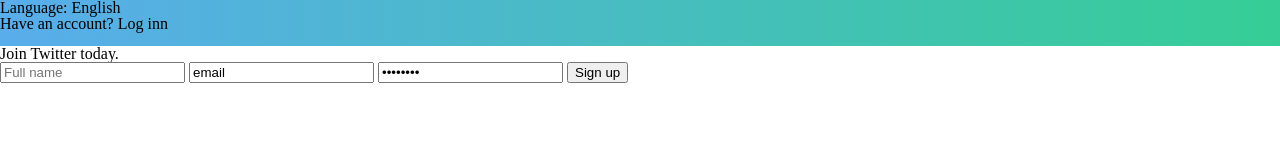
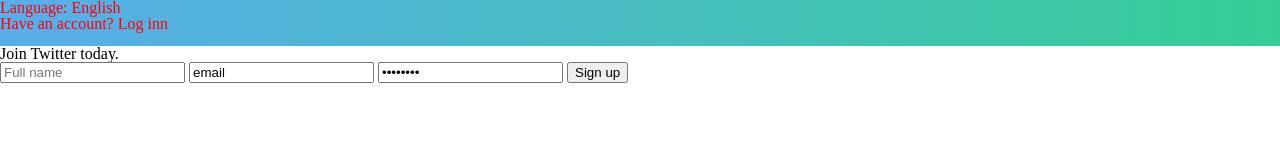
Before and after one commit to stevenzungu/twitter_clone, a website: page public/html/signup.html in a window 1280 px wide. Drawn offline with Linux system fonts and the light colour scheme; files that its build step writes are made by us from their sources.

Commit message:
reset fix

```diff
--- a/public/css/signup.css
+++ b/public/css/signup.css
@@ -62,5 +62,5 @@
   background: -o-linear-gradient(right, #59adeb, #35cd95); /* For Opera 11.1 to 12.0 */
   background: -moz-linear-gradient(right, #59adeb, #35cd95); /* For Firefox 3.6 to 15 */
   background: linear-gradient(to right, #59adeb , #35cd95); /* Standard syntax */
-  margin top
+  color: red;
 }
```
